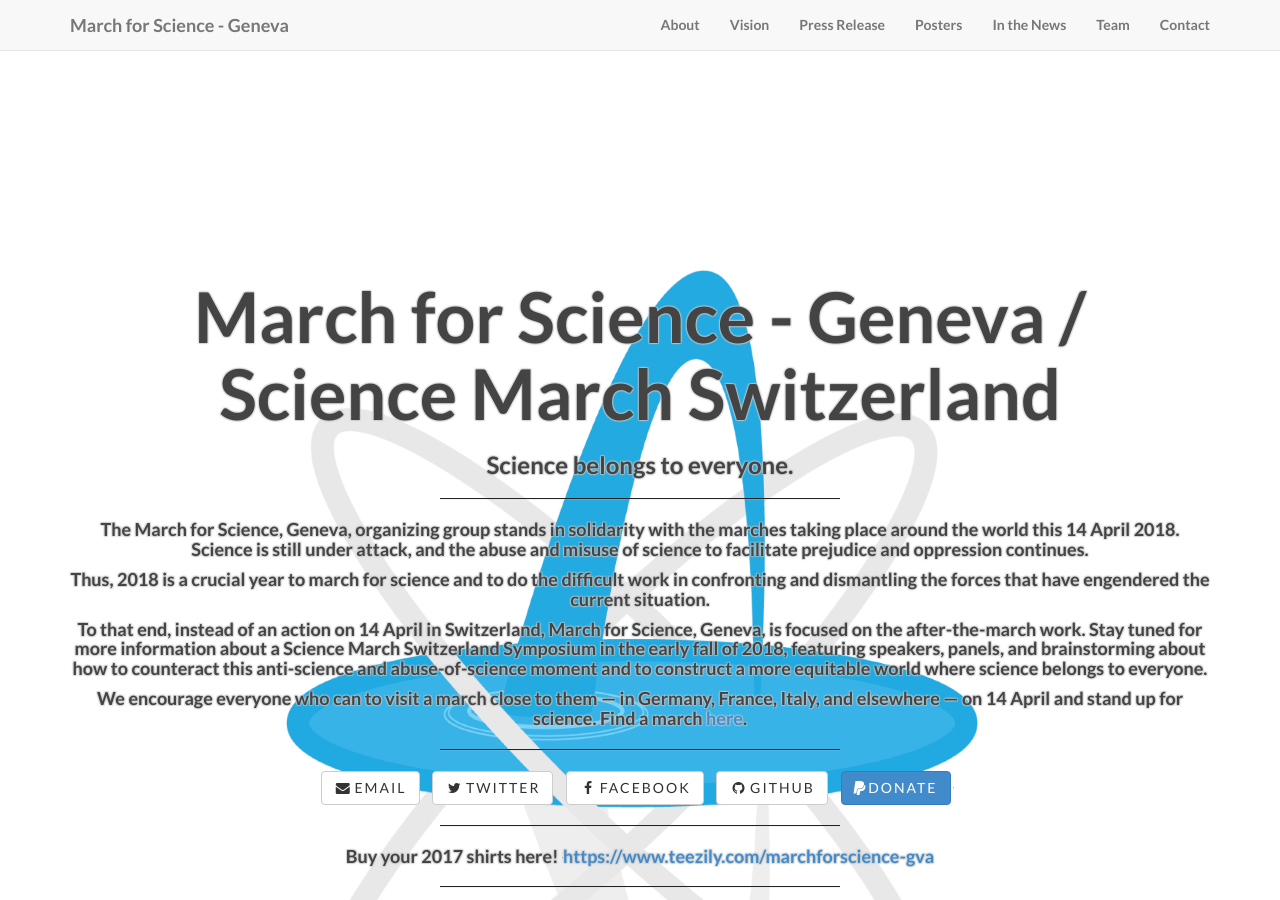
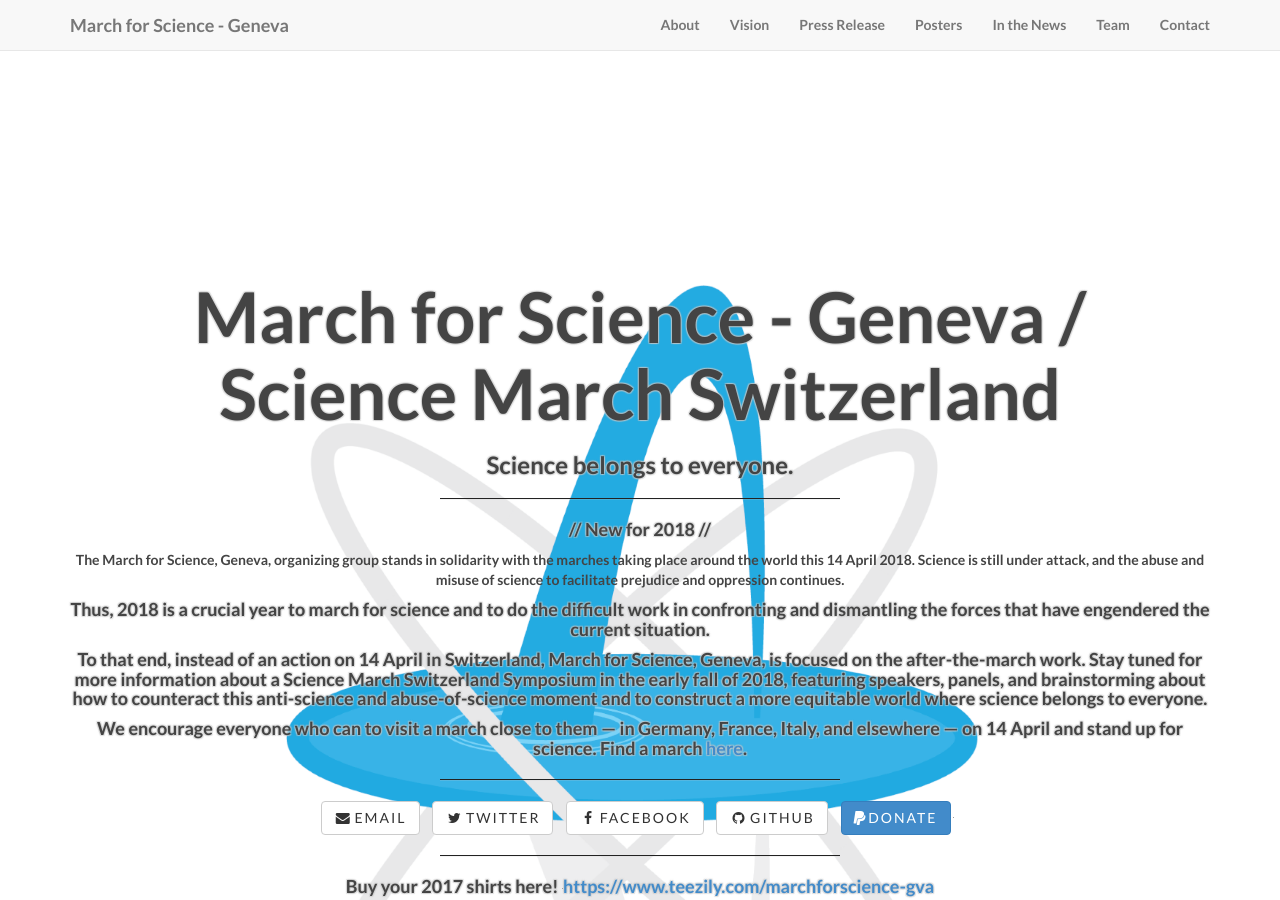
Before and after one commit to marchforsciencegeneva/marchforsciencegeneva.github.io, a Jekyll site: the page built from index.html, in a window 1280 px wide and 900 px high. Built offline with Jekyll 4.4.1, drawn with Linux system fonts in a browser that asks for light colours; grey boxes are pictures that could not be loaded.

Commit message:
Update header.html

```diff
--- a/_includes/header.html
+++ b/_includes/header.html
@@ -14,6 +14,7 @@
 						<h1>{{ page.title }}</h1>
 						<h3>{{ page.subTitle }}</h3>
 						<hr class="intro-divider">
+						<h4>// New for 2018 //</h4
 						<h4>The March for Science, Geneva, organizing group stands in solidarity with the marches taking place around the world this 14 April 2018.   Science is still under attack, and the abuse and misuse of science to facilitate prejudice and oppression continues.</h4>
 						<h4>Thus, 2018 is a crucial year to march for science and to do the difficult work in confronting and dismantling the forces that have engendered the current situation.</h4>
 						<h4>To that end, instead of an action on 14 April in Switzerland, March for Science, Geneva, is focused on the after-the-march work.   Stay tuned for more information about a Science March Switzerland Symposium in the early fall of 2018, featuring speakers, panels, and brainstorming about how to counteract this anti-science and abuse-of-science moment and to construct a more equitable world where science belongs to everyone.</h4>
```
